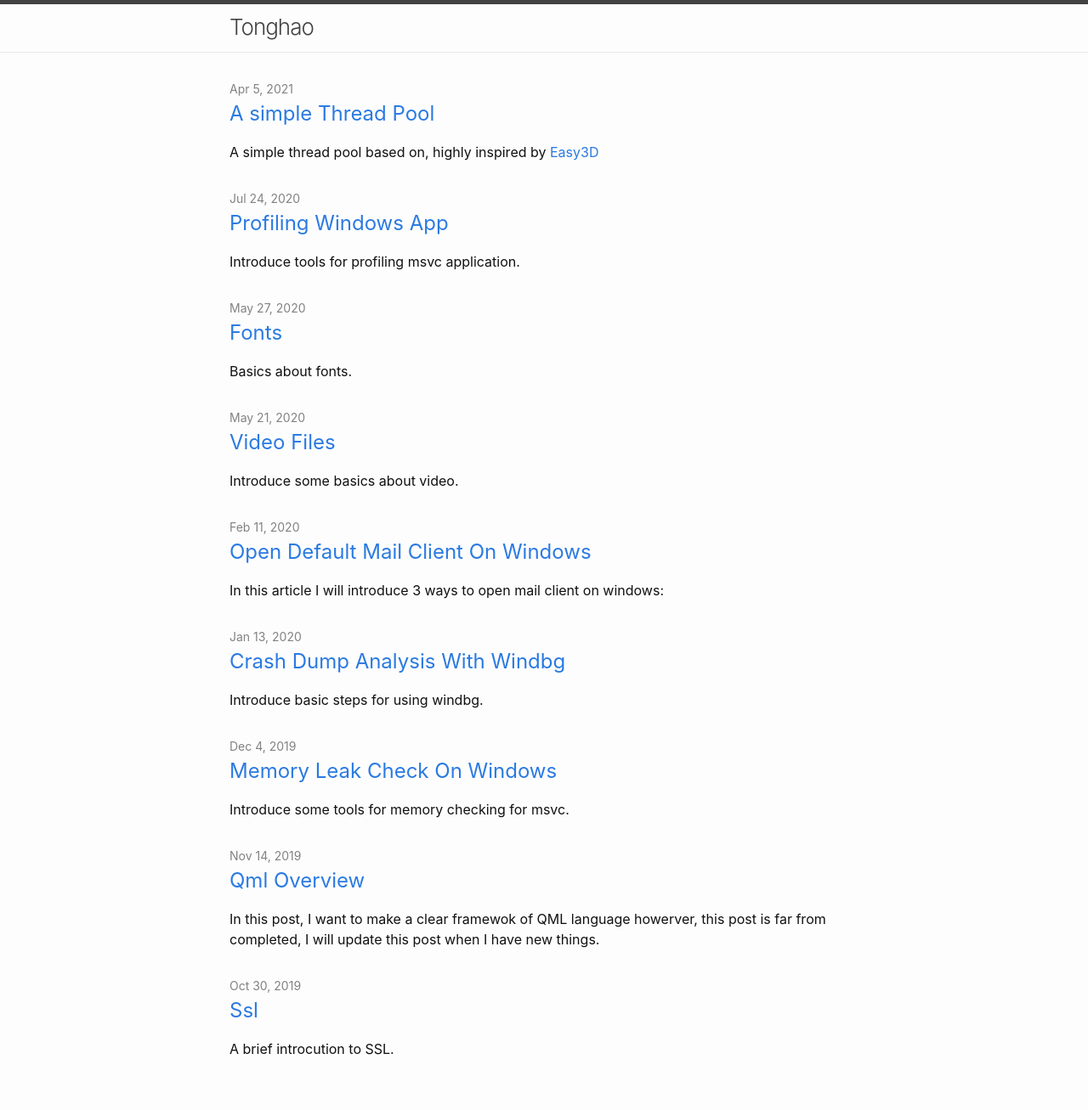
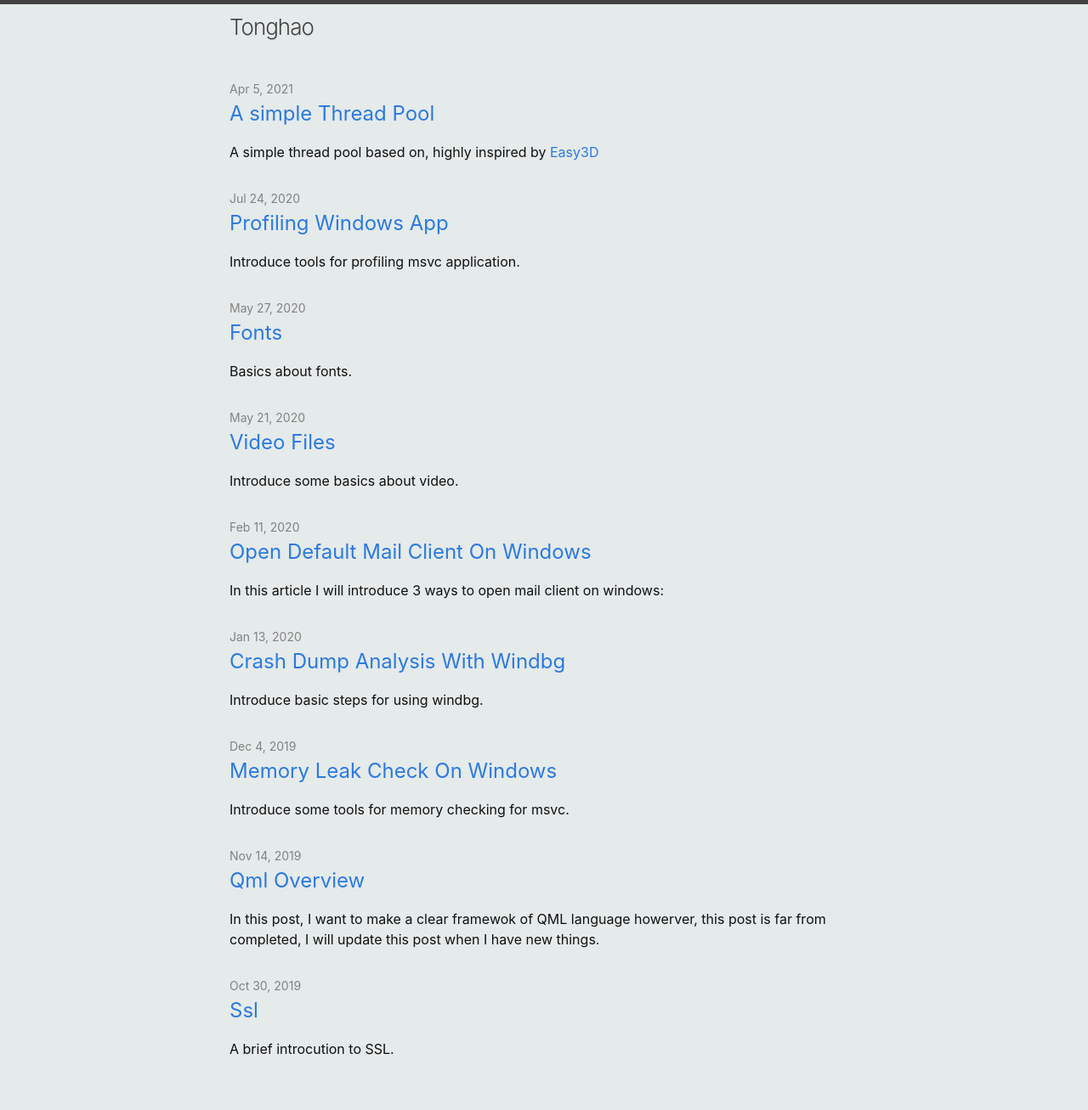
Before and after one commit to maidamai0/maidamai0.github.io, a Jekyll site: the page built from index.md, in a window 1280 px wide. Shown: the whole page at 85% size. Built offline with Jekyll 4.4.1, drawn with Linux system fonts in a browser that asks for light colours.

Commit message:
style: :lipstick: use new background

```diff
--- a/_sass/minima.scss
+++ b/_sass/minima.scss
@@ -11,7 +11,7 @@ $base-line-height: 1.5 !default;
 $spacing-unit:     30px !default;
 
 $text-color:       #111 !default;
-$background-color: #fdfdfd !default;
+$background-color: #e5eaea !default;
 $brand-color:      #2a7ae2 !default;
 
 $grey-color:       #828282 !default;
```
